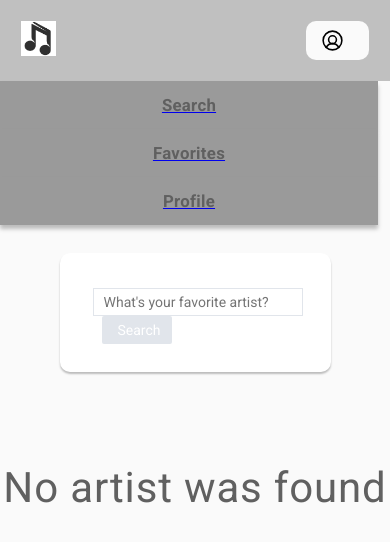
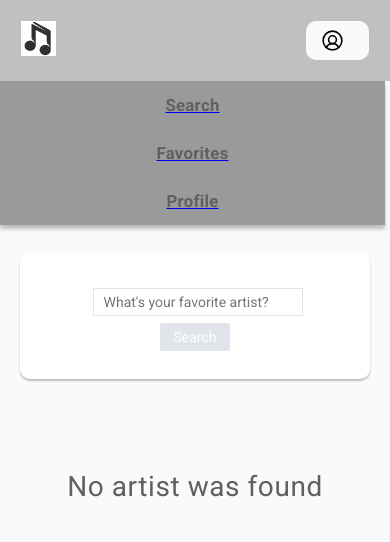
Before and after one commit to kelderpassos/myMusicApp, a React (Vite) app: page /search in a window 390 px wide. Shown: the top 542 px of the page. Built offline with nearby package versions, Linux system fonts and the light colour scheme.

Commit message:
Style: adjusting responsiveness to small devices

```diff
--- a/src/Components/Header.module.css
+++ b/src/Components/Header.module.css
@@ -72,7 +72,7 @@
     flex-direction: column;
   }
 
-  .containerLinks section {
-    padding: 1rem;
+  .links {
+    width: 27.5rem;
   }
 }
--- a/src/Pages/Login.module.css
+++ b/src/Pages/Login.module.css
@@ -58,27 +58,3 @@
   cursor: not-allowed;
   background-color: var(--silver-100);
 }
-
-@media (max-width: 768px) {
-  html {
-    font-size: 87,5%;
-  }
-
-  .inputContainer {
-    width: 25rem;
-  }
-  .inputContainer input {
-    border: var(--silver-100) solid 1px;
-    outline: none;
-
-    height: 2rem;
-    width: 20rem;
-    padding-left: 10px;
-  }
-
-  .inputContainer button {
-    height: 2rem;
-    width: 20rem;
-    padding-left: 10px;
-  }
-}
--- a/src/Pages/Search.module.css
+++ b/src/Pages/Search.module.css
@@ -153,10 +153,16 @@
     margin-top: 2rem;
     padding: 2rem;
     height: 5%;
+    gap: 10px;
+
+    width: 25rem;
+  }
+
+  .inputContainer form {
     display: flex;
+    flex-direction: column;
+    align-items: center;
     justify-content: center;
-    align-items: center;
-    gap: 10px;
   }
 
   .inputContainer input {
@@ -166,18 +172,20 @@
     height: 2rem;
     width: 15rem;
     padding-left: 10px;
+    margin-left: 0;
   }
 
   .inputContainer button {
-    display: flex;
-    justify-content: center;
-    align-items: center;
-
     height: 2rem;
     width: 5rem;
-    padding-left: 5px;
+    margin-left: 0;
+    margin-top: 0.5rem;
 
     background-color: var(--silver-200);
     color: var(--white);
   }
+
+  .notFoundAlbum {
+    font-size: 2rem;
+  }
 }
```
